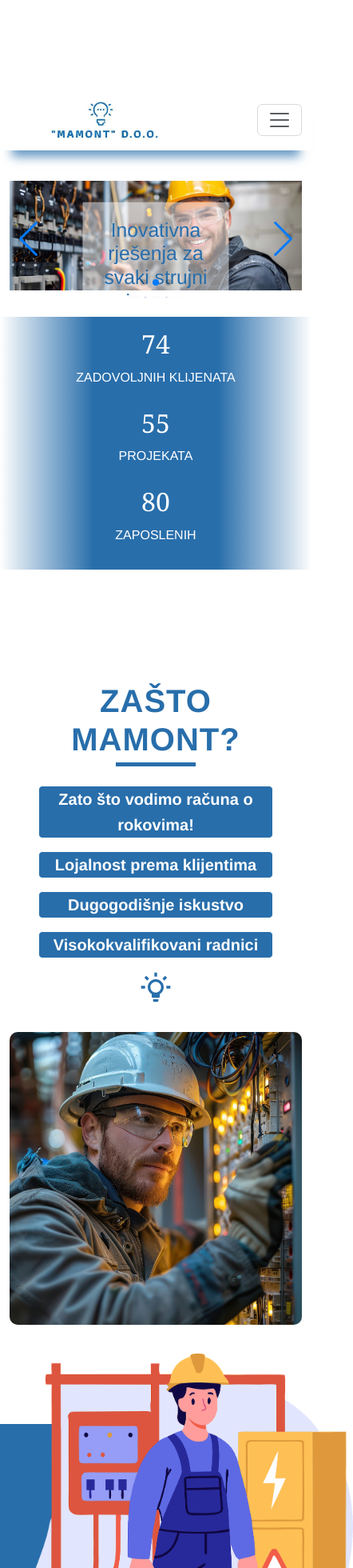
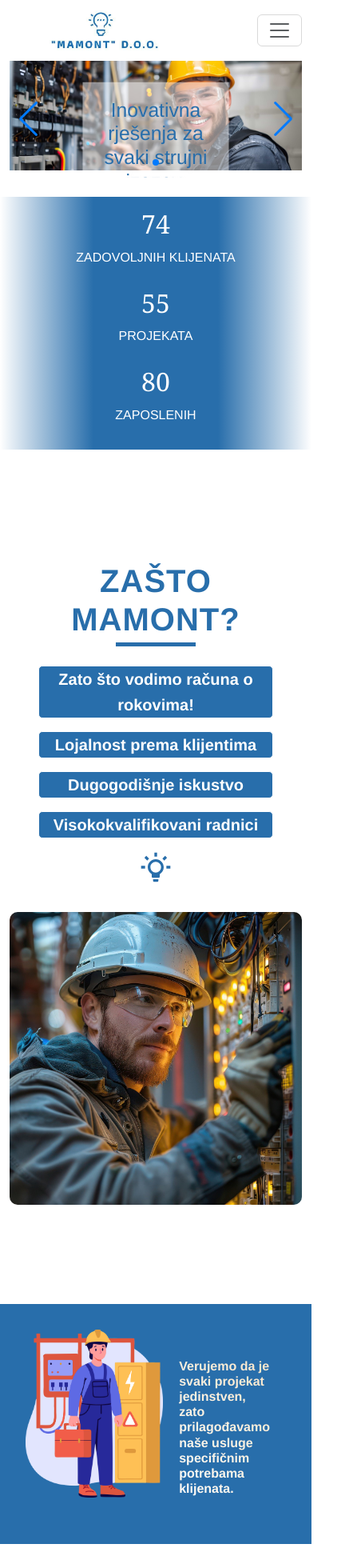
Before and after one commit to nikolajankovicjanka/mamont-website, a Vue app: page / in a window 390 px wide. Shown: the top 1960 px of the page at 80% size, 442 px wide, since content can reach past the window. Built offline with nearby package versions, Linux system fonts and the light colour scheme.

Commit message:
fix: homepage izmjene na slikama i responzivnost. Ispravljen navbar

```diff
--- a/src/components/HomePage.vue
+++ b/src/components/HomePage.vue
@@ -66,12 +66,12 @@
     </div>
 
     <div class="prioriteti-section">
-        <div class="container-fluid d-block d-md-flex p-0">
+        <div class="container-fluid  d-flex p-0">
             <div class="col-lg-7">
                 <img :src="homepageWorker" alt="Prioriteti slika">
             </div>
-            <div class="col-lg-5 d-none d-md-flex mt-5">
-                <h5>Verujemo da je svaki projekat jedinstven, zato prilagođavamo naše usluge specifičnim potrebama klijenata.</h5>
+            <div class="col-md-5 d-flex mt-3 mt-md-5">
+                <h5>{{ $t('homepage.svaki_projekat') }}</h5>
             </div>
         </div>
     </div>
@@ -79,8 +79,8 @@
     <div class="container-fluid bg-light-subtle mt-5 mb-5">
         <div class="d-block d-md-flex justify-content-center">
             <div class="col-lg-6">
-                <h1 class="mamont-team-title">MAMONT TIM U AKCIJI</h1>
-                <h5 class="mamont-team-text">Za nas ne postoji ne riješiv problem.</h5>
+                <h1 class="mamont-team-title">{{ $t('homepage.mamont_tim_u_akciji') }}</h1>
+                <h5 class="mamont-team-text">{{ $t('homepage.za_nas') }}</h5>
             </div>
             <div  class="col-lg-6">
                 <img src="/assets/images/mamont_images/mamont-team1.jpg" class="team-img" alt="Prioriteti slika">
@@ -205,7 +205,6 @@ export default {
     },
 
     methods: {
-        // Prikaz lightbox-a
         showLightbox(index) {
             this.index = index;
             this.visible = true;
@@ -215,5 +214,4 @@ export default {
 </script>
 
 <style scoped>
-/* Dodajte stilove po potrebi */
 </style>
--- a/src/components/pages/AboutUs.vue
+++ b/src/components/pages/AboutUs.vue
@@ -25,15 +25,15 @@
         </section>
     </div>
     <div class="container d-block d-md-flex">
-        <div class="col-lg-6">
-            <img src="/assets/images/about_us_images/about_us_animation.jpg" style="max-height: 600px; max-width: 700px;" alt="">
+        <div class="col-12 col-lg-6">
+            <img src="/assets/images/about_us_images/about_us_animation.jpg" class="img-responsive" alt="">
         </div>
-        <div class="col-lg-6 our-mission">
+        <div class="col-12 col-lg-6 our-mission mt-3 mt-lg-0">
             <div class="project-title title title2">
                 <h2 class="mt-2 custom-border">{{ t('about_us.misija')  }}</h2>
             </div>
             <h5>{{ t('about_us.nasa_misija')  }}</h5>
-             <h5>{{ t('about_us.strpljiv_pristup')  }}</h5>
+            <h5>{{ t('about_us.strpljiv_pristup')  }}</h5>
         </div>
     </div>
 </template>
--- a/src/router.js
+++ b/src/router.js
@@ -3,12 +3,14 @@ import HomePage from '@/components/HomePage.vue';
 import AboutUs from '@/components/pages/AboutUs.vue';
 import ProjectsPage from '@/components/pages/ProjectsPage.vue';
 import ServicesPage from '@/components/pages/ServicesPage.vue';
+import OurTeam from '@/components/pages/OurTeam.vue';
 
 const routes = [
     { path: '/', component: HomePage },
     { path: '/about', component: AboutUs },
     { path: '/services', component: ServicesPage },
     { path: '/projects', component: ProjectsPage },
+    { path: '/tim', component: OurTeam },
 ];
 
 const router = createRouter({
--- a/src/style/template/about-us.scss
+++ b/src/style/template/about-us.scss
@@ -23,6 +23,13 @@
     margin-bottom: 1rem;
 }
 
+.img-responsive {
+    width: 100%;
+    height: auto;
+    max-width: 100%;
+    display: block;
+}
+
 .our-mission {
     display: block;
     align-content: center;
--- a/src/style/template/header.scss
+++ b/src/style/template/header.scss
@@ -15,41 +15,29 @@
     }
 }
 .fixed-navbar {
-    position: relative;
-    top: 30px;
-    left: 50%;
-    transform: translate(-50%, -50%);
+    position: fixed;
+    top: 0;
+    left: 0;
     width: 100%;
-    transition: all 0.3s ease;
-    z-index: 1000;
-    -webkit-box-shadow: 0px 23px 12px -15px rgba(40,110,171,0.71);
-    -moz-box-shadow: 0px 23px 12px -15px rgba(40,110,171,0.71);
-    box-shadow: 0px 23px 12px -15px rgba(40,110,171,0.71);
+    z-index: 1050;
+    background: transparent;
 }
 
-@media only screen and (max-width: 767px) {
-    /* Kada je navbar collapsed */
-    .fixed-navbar.navbar-collapsed {
-        top: 30px;
-    }
-
-    /* Kada navbar nije collapsed (otvoren je) */
-    .fixed-navbar:not(.navbar-collapsed) {
-        top: 0 !important; /* Postavljamo navbar na vrh ekrana */
-    }
-
-    /* Dodajemo padding na sadržaj ispod navbara kako ne bi bio prekriven */
-    body {
-        padding-top: 150px; /* Prilagodi ovu vrednost prema visini navbara */
+@media (max-width: 991px) {
+    #nav-collapse.show {
+        position: absolute;
+        top: 100%;
+        left: 0;
+        width: 100%;
+        background: rgba(255, 255, 255, 0.95);
+        z-index: 1040;
     }
 }
 
 .fixed-navbar.sticky {
     position: fixed;
     top: 0;
-    left: 50%;
-    transform: translateX(-50%);
-    background: white !important;
+    background: #fffdfd !important;
 }
 .about-section {
     padding: 0px 0px 0px;
--- a/src/style/template/homepage.scss
+++ b/src/style/template/homepage.scss
@@ -364,6 +364,21 @@
     height: 500px;
     overflow: hidden;
 }
+@media (max-width: 767px) {
+    .prioriteti-section {
+        overflow: hidden; /* KONTEJNER reže višak */
+    }
+
+    .prioriteti-section img {
+        position: static;     /* uklanja top hack */
+        width: 100%;
+        max-width: 100%;
+        height: auto;         /* skaluje pravilno */
+        object-fit: contain;  /* ili cover ako želiš */
+        display: block;
+    }
+
+}
 
 .prioriteti-section h5 {
     font-size: 2rem;
@@ -372,6 +387,11 @@
     background: linear-gradient(45deg, #ffffff, #f8e3c4); /* Gradient bijele i svijetle boje */
     -webkit-background-clip: text; /* Primjenjuje gradient na tekst */
     -webkit-text-fill-color: transparent; /* Čini tekst providnim */
+
+    @media (max-width: 767px) {
+        font-size: 1rem;
+        padding: 1.25rem;
+    }
 }
 
 .team-img {
--- a/src/translations/de.js
+++ b/src/translations/de.js
@@ -25,7 +25,10 @@ export default {
         visokokvalifikovani_radnici: 'Hochqualifizierte Mitarbeiter',
         klijenti_od_povjerenja: 'Vertrauenswürdige Kunden',
         partneri: 'UNSERE PARTNER',
-        sa_zadovoljstvom: 'Wir freuen uns, einige unserer treuen Partner und Kunden vorzustellen'
+        sa_zadovoljstvom: 'Wir freuen uns, einige unserer treuen Partner und Kunden vorzustellen',
+        svaki_projekat: 'Wir glauben, dass jedes Projekt einzigartig ist, deshalb passen wir unsere Dienstleistungen an die spezifischen Bedürfnisse unserer Kunden an.',
+        mamont_tim_u_akciji: 'MAMONT TEAM IN AKTION',
+        za_nas: 'Für uns gibt es kein unlösbares Problem.'
     },
     about_us: {
         mi_smo_kompanija_mamont: 'Wir sind MAMONT d.o.o., ein Synonym für Qualität, Zuverlässigkeit und Innovation im Bereich der Elektroinstallationen',
@@ -49,5 +52,9 @@ export default {
     projects: {
         nasi_projekti: 'Unsere Projekte',
         nasa_firma: 'Unser Unternehmen ist auf dem mitteleuropäischen Markt präsent und bietet eine Vielzahl von Dienstleistungen in den Bereichen Installation, Montage und viele andere elektrische Energiedienstleistungen an.'
+    },
+    tim: {
+        stranica_u_pripremi: 'Die Seite ist in Vorbereitung',
+        molimo_vas: 'Bitte schauen Sie später noch einmal vorbei. Ihr MAMONT'
     }
 };
--- a/src/translations/en.js
+++ b/src/translations/en.js
@@ -25,7 +25,10 @@ export default {
         visokokvalifikovani_radnici: 'Highly Qualified Workers',
         klijenti_od_povjerenja: 'Trusted Clients',
         partneri: 'OUR PARTNERS',
-        sa_zadovoljstvom: 'We are pleased to present some of our loyal partners and clients'
+        sa_zadovoljstvom: 'We are pleased to present some of our loyal partners and clients',
+        svaki_projekat: 'We believe that every project is unique, which is why we tailor our services to the specific needs of our clients.',
+        mamont_tim_u_akciji: 'MAMONT TEAM IN ACTION',
+        za_nas: 'For us, there is no unsolved problem.'
     },
     about_us: {
         mi_smo_kompanija_mamont: 'We are MAMONT d.o.o., a synonym for quality, reliability, and innovation in the field of electrical installations',
@@ -49,5 +52,10 @@ export default {
     projects: {
         nasi_projekti: 'Our Projects',
         nasa_firma: 'Our company is present in the Central European market and is engaged in a large number of services in the field of installation, assembly, and many other electrical energy services.'
+
+    },
+    tim: {
+        stranica_u_pripremi: 'The page is under construction',
+        molimo_vas: 'Please check back later. Your MAMONT'
     }
 };
--- a/src/translations/sr.js
+++ b/src/translations/sr.js
@@ -25,7 +25,10 @@ export default {
         visokokvalifikovani_radnici: 'Visokokvalifikovani radnici',
         klijenti_od_povjerenja: 'Klijenti od povjerenja',
         partneri: 'NAŠI PARTNERI',
-        sa_zadovoljstvom: 'Sa zadovoljstvom Vam predstavljamo neke od naših vijernih partnera i klijenata'
+        sa_zadovoljstvom: 'Sa zadovoljstvom Vam predstavljamo neke od naših vijernih partnera i klijenata',
+        svaki_projekat: 'Verujemo da je svaki projekat jedinstven, zato prilagođavamo naše usluge specifičnim potrebama klijenata.',
+        mamont_tim_u_akciji: 'MAMONT TEAM IN ACTION',
+        za_nas: 'Za naš tim nema ne riješivog problema.'
     },
     about_us: {
         mi_smo_kompanija_mamont: 'Mi smo kompanija MAMONT d.o.o., sinonim za kvalitet, pouzdanost i inovativnost u oblasti elektroinstalacija',
@@ -49,5 +52,9 @@ export default {
     projects: {
         nasi_projekti: 'Naši projekti',
         nasa_firma: 'Naša firma je na tržištu centralne evrope zastupljena i bavi se velikim brojem usluga iz oblasti montaže, ugradnje, instalacija i mnogih drugih usluga Elektro energije.'
+    },
+    tim: {
+        stranica_u_pripremi: 'Stranica je u pripremi',
+        molimo_vas: 'Molimo vas da provjerite kasnije. Vaš MAMONT'
     }
 };
```
